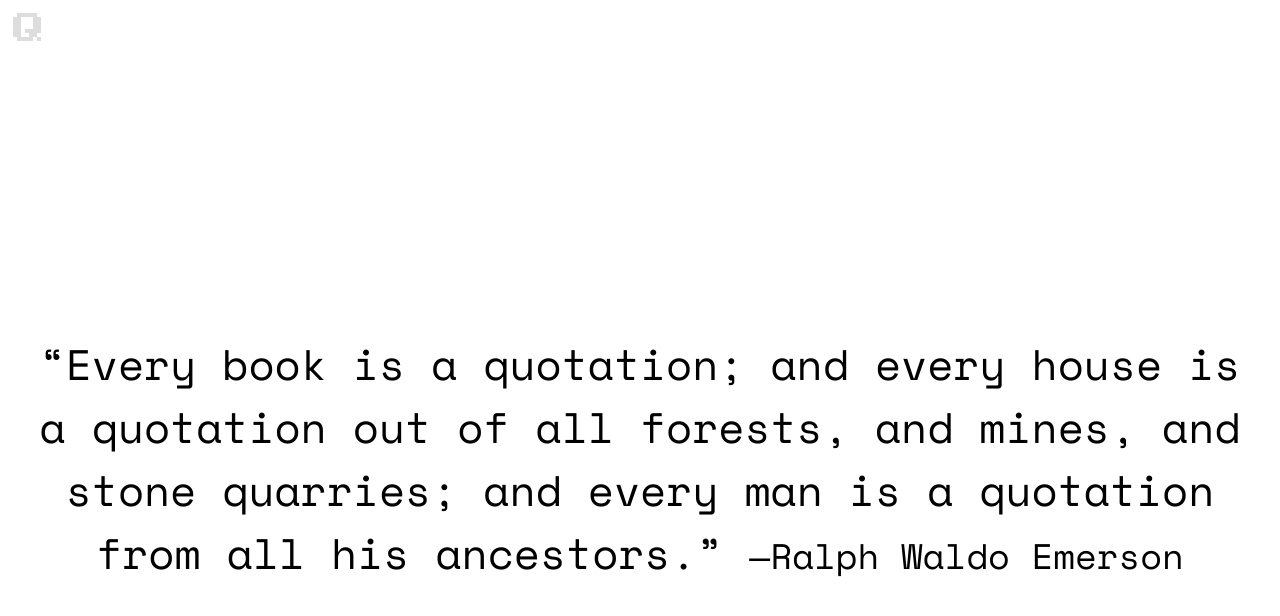
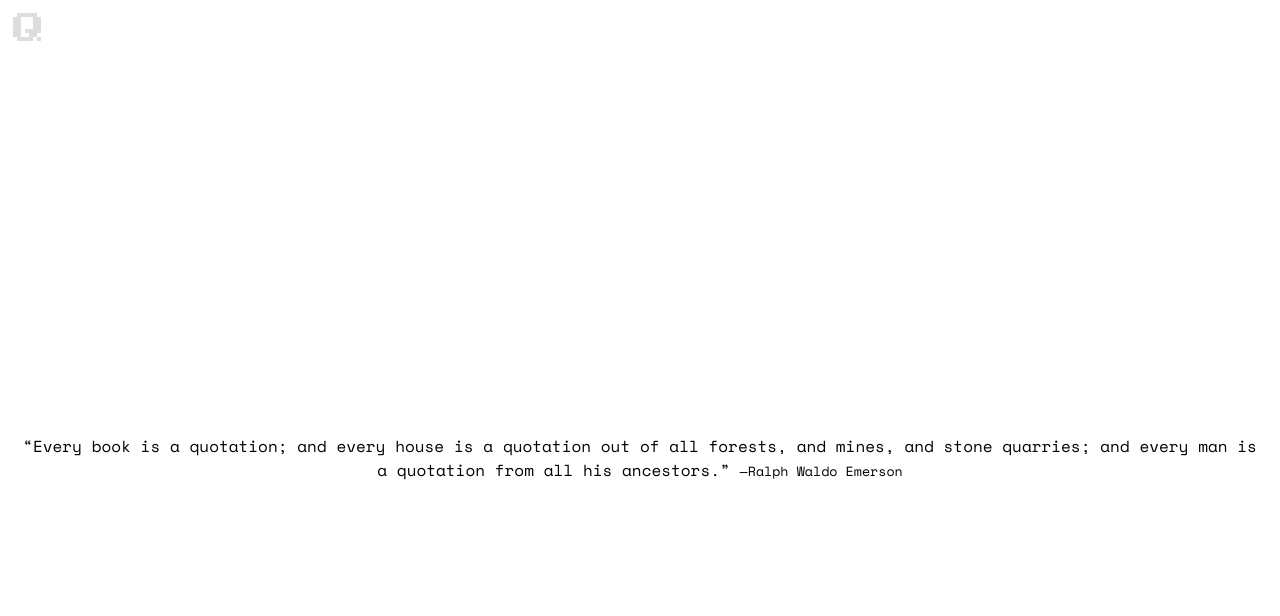
Before and after one commit to quoke/quoke.github.io, a Jekyll site: the page built from index.html, in a window 1280 px wide. Shown: the top 616 px of the page. Built offline with Jekyll 4.4.1, drawn with Linux system fonts in a browser that asks for light colours.

Commit message:
Remove Flowtype

```diff
--- a/_includes/foot.html
+++ b/_includes/foot.html
@@ -1,6 +1,6 @@
 <script src="/public/js/smartquotes.js"></script>
 <script>smartquotes()</script>
-<script src="//code.jquery.com/jquery-latest.min.js"></script>
+<!-- <script src="//code.jquery.com/jquery-latest.min.js"></script>
 <script src="/public/js/flowtype.js"></script>
 
 <script>
@@ -13,4 +13,4 @@
    maxFont   : 64,
    fontRatio : 30
 });
-</script>
+</script> -->
```
